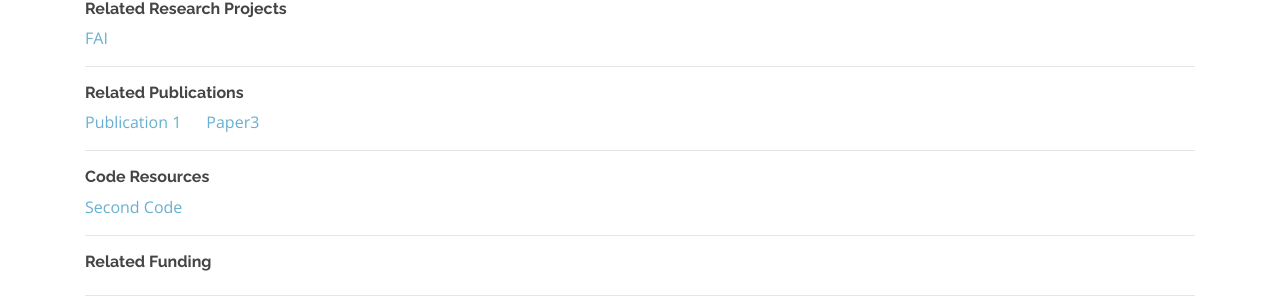
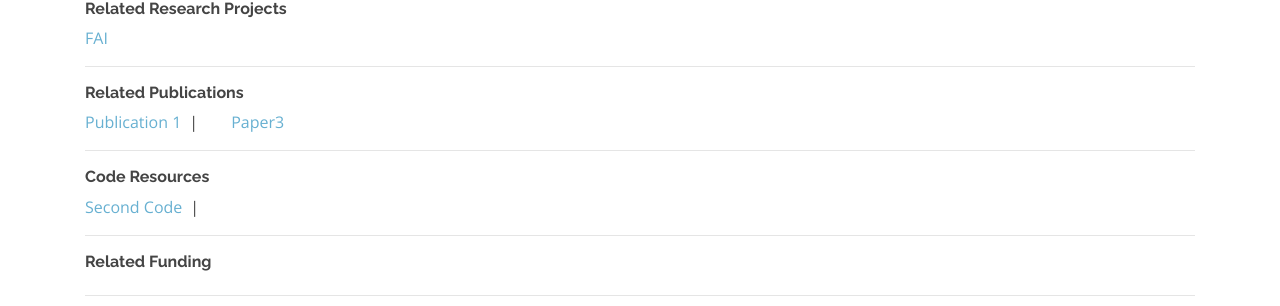
Before and after one commit to Mgeraci19/CS4SG.github.io, a Jekyll site: the page built from _education/Education 2.md, in a window 1280 px wide and 1344 px high. Shown: the part 360-666 px from the top of the window. Built offline with Jekyll 4.4.1, drawn with Linux system fonts in a browser that asks for light colours.

Commit message:
Add files via upload

```diff
--- a/_layouts/education_project.html
+++ b/_layouts/education_project.html
@@ -35,8 +35,12 @@ layout: default
 {% for tag in tag_array %}
     {% for project in site.research_projects %}
         {% if tag == project.title %}
-            <div class="tagLine"><a href="{{ project.url }}">{{ project.title }}</a></div>
+            <div class="tagLine">
+                <a href="{{ project.url }}">{{ project.title }}</a>
+                {%- include tag_separator.html -%}
+            </div>
         {% endif %}
+
     {% endfor %}
 {% endfor %}
 </div>
@@ -49,7 +53,10 @@ layout: default
 <div class="row">
 {% for pub in site.publications %}
     {% if pub.tagged_education contains page.key %}
-        <div class="tagLine"><a href="{{ pub.url }}">{{ pub.title }}</a></div>
+        <div class="tagLine">
+            <a href="{{ pub.url }}">{{ pub.title }}</a>
+            {%- include tag_separator.html -%}
+        </div>
     {% endif %}
 {% endfor %}
 </div>
@@ -62,7 +69,10 @@ layout: default
 <div class="row">
 {% for code in site.code %}
     {% if code.tagged_education contains page.key %}
-        <div class="tagLine"><a href="\codes.html#{{ code.code_title }}">{{ code.code_title }}</a></div>
+        <div class="tagLine">
+            <a href="\codes.html#{{ code.code_title }}">{{ code.code_title }}</a>
+            {%- include tag_separator.html -%}
+        </div>
     {% endif %}
 {% endfor %}
 </div>
@@ -76,7 +86,10 @@ layout: default
 <div class="row">
 {% for fund in site.funding %}
     {% if fund.tagged_education contains page.key %}
-        <div class="tagLine"><a href="{{ fund.url }}">{{ fund.organization }}</a>: US$ {{ fund.grants }}</div>
+        <div class="tagLine">
+            <a href="{{ fund.url }}">{{ fund.organization }}</a>: US$ {{ fund.grants }}
+            {%- include tag_separator.html -%}
+        </div>
     {% endif %}
 {% endfor %}
 </div>
@@ -90,7 +103,10 @@ layout: default
 <div class="row">
 {% for talk in site.talks %}
     {% if talk.tagged_education contains page.key %}
-        <div class="tagLine"><a href="{{ talk.url }}">{{ talk.title }}</a></div>
+        <div class="tagLine">
+            <a href="{{ talk.url }}">{{ talk.title }}</a>
+            {%- include tag_separator.html -%}
+        </div>
     {% endif %}
 {% endfor %}
 </div>
@@ -104,7 +120,10 @@ layout: default
 <div class="row">
 {% for event in site.events %}
     {% if event.tagged_education contains page.key %}
-        <div class="tagLine"><a href="{{ event.url }}">{{ event.title }}</a></div>
+        <div class="tagLine">
+            <a href="{{ event.url }}">{{ event.title }}</a>
+            {%- include tag_separator.html -%}
+        </div>
     {% endif %}
 {% endfor %}
 </div>
@@ -118,7 +137,10 @@ layout: default
 <div class="row">
 {% for post in site.posts %}
     {% if post.tagged_education contains page.key %}
-        <div class="tagLine"><a href="{{ post.url }}">{{ post.title }}</a></div>
+        <div class="tagLine">
+            <a href="{{ post.url }}">{{ post.title }}</a>
+            {%- include tag_separator.html -%}
+        </div>
     {% endif %}
 {% endfor %}
 </div>
```
